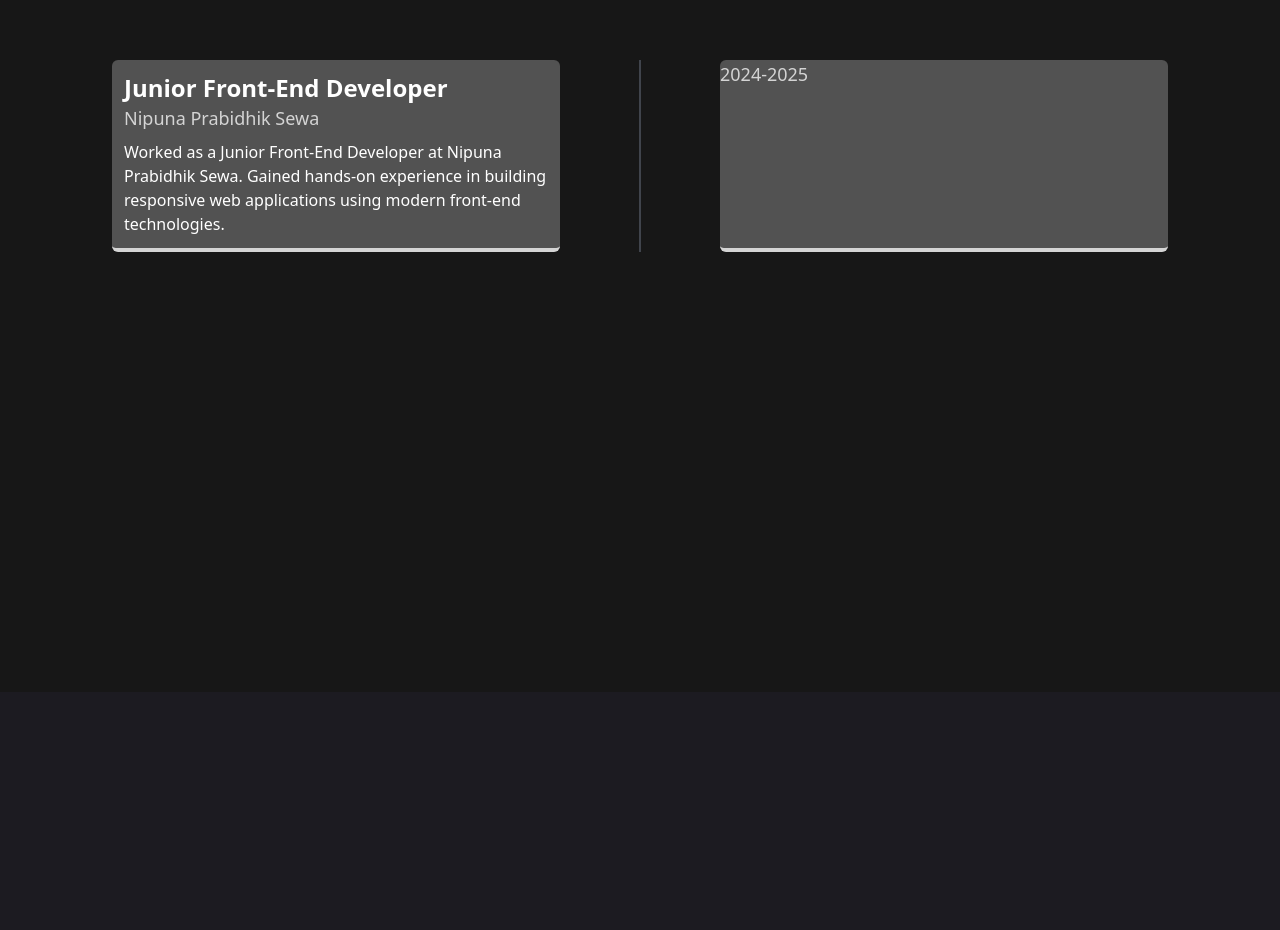
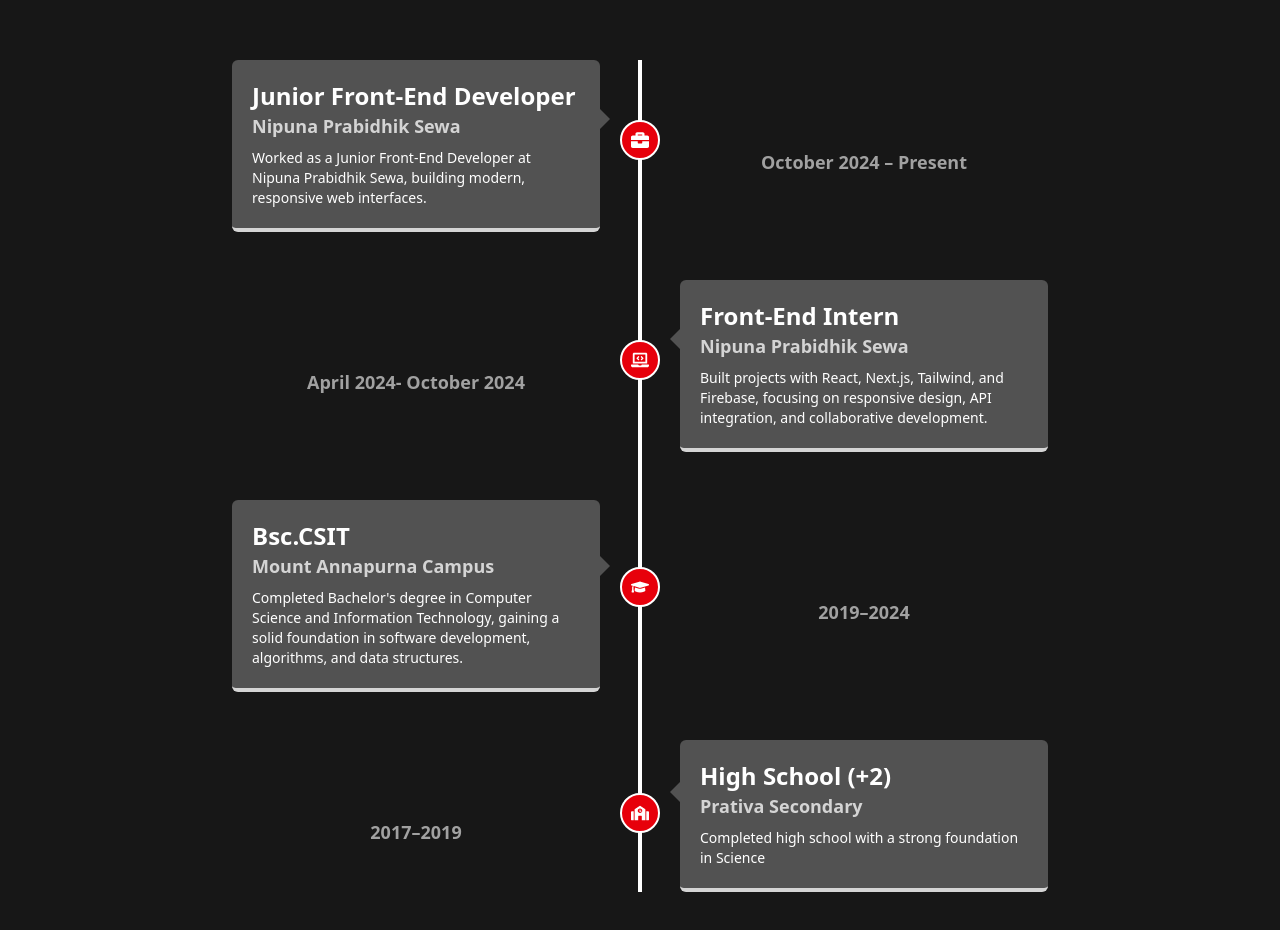
Before and after one commit to Aayusha-Mulmi/my-portfolio, a Next.js app: page / in a window 1280 px wide. Shown: the part 3772-4702 px from the top of the page. Before the commit the page ends 4464 px from the top, so only its background shows below. Built offline with nearby package versions, Linux system fonts and the light colour scheme; a web font is replaced by a local one.

Commit message:
Add new resume PDF and update links in Hero component

```diff
--- a/src/app/Experience/page.tsx
+++ b/src/app/Experience/page.tsx
@@ -1,34 +1,94 @@
 import React from "react";
+import {
+  FaBriefcase,
+  FaGraduationCap,
+  FaSchool,
+  FaLaptopCode,
+} from "react-icons/fa";
 
 export default function Experience() {
+  const timeline = [
+    {
+      title: "Junior Front-End Developer",
+      place: "Nipuna Prabidhik Sewa",
+      desc: "Worked as a Junior Front-End Developer at Nipuna Prabidhik Sewa, building modern, responsive web interfaces.",
+      date: "October 2024 – Present",
+      icon: <FaBriefcase />,
+    },
+    {
+      title: "Front-End Intern",
+      place: "Nipuna Prabidhik Sewa",
+      desc: "Built projects with React, Next.js, Tailwind, and Firebase, focusing on responsive design, API integration, and collaborative development.",
+      date: "April 2024- October 2024",
+      icon: <FaLaptopCode />,
+    },
+    {
+      title: "Bsc.CSIT",
+      place: "Mount Annapurna Campus",
+      desc: "Completed Bachelor's degree in Computer Science and Information Technology, gaining a solid foundation in software development, algorithms, and data structures.",
+      date: "2019–2024",
+      icon: <FaGraduationCap />,
+    },
+    {
+      title: "High School (+2)",
+      place: "Prativa Secondary",
+      desc: "Completed high school with a strong foundation in Science",
+      date: "2017–2019",
+      icon: <FaSchool />,
+    },
+  ];
+
   return (
-    <>
-      <div className="min-h-screen bg-neutral-900 px-8 py-16">
-        <h1 className="text-center text-4xl font-bold text-white mb-4">
-          <span>
+    <div className="min-h-screen bg-neutral-900 px-4 sm:px-8 py-16">
+      <h1 className="text-center text-3xl sm:text-4xl font-bold text-white mb-16">
         Education <span className="text-red-500">&</span> Experience
-          </span>
       </h1>
 
-        <div className="grid grid-cols-2 relative mt-16">
-          {/* <div className="p-8 text-right">Left side</div> */}
+      <div className="relative max-w-4xl mx-auto">
+        {/* Vertical line for desktop */}
+        <div className="hidden md:block absolute top-0 left-1/2 w-1 h-full bg-white -translate-x-1/2"></div>
 
-          <div className=" mx-20 p-3 text-left bg-neutral-600 relative border-b-4 border-neutral-300 rounded-md">
-            <h1 className="font-bold text-2xl  ">Junior Front-End Developer</h1>
-            <h3 className="text-neutral-300 text-lg pb-2">Nipuna Prabidhik Sewa</h3>
-            <p>
-              Worked as a Junior Front-End Developer at Nipuna Prabidhik Sewa. Gained hands-on experience in building responsive web
-              applications using modern front-end technologies.
-            </p>
+        {timeline.map((item, index) => (
+          <div
+            key={index}
+            className="flex flex-col md:grid md:grid-cols-2 relative mt-12"
+          >
+            {/* Date + Icon on mobile */}
+            <div
+              className={`flex items-center justify-center mb-3 md:mb-0 md:mt-8 mx-5 md:mx-10 ${
+                index % 2 === 0 ? "md:text-left md:order-2" : "md:text-right md:order-1"
+              }`}
+            >
+              <div className="md:hidden flex items-center justify-center w-10 h-10 bg-red-600 text-white rounded-full border-2 border-white mr-3">
+                {item.icon}
+              </div>
+              <span className="text-lg font-semibold text-neutral-400 text-center">{item.date}</span>
             </div>
 
-            <div className="mx-20 text-left bg-neutral-600 relative border-b-4 border-neutral-300 rounded-md">
-            <h3 className="text-neutral-300 text-lg ">2024-2025</h3>
+            {/* Description */}
+            <div
+              className={`relative mx-5 md:mx-10 p-4 sm:p-5 bg-neutral-600 border-b-4 border-neutral-300 rounded-md text-left
+                before:content-[''] before:absolute before:top-[35%] before:-translate-y-1/2
+                ${
+                  index % 2 === 0
+                    ? "md:before:right-[-10px] md:before:border-y-[10px] md:before:border-l-[10px] md:before:border-y-transparent md:before:border-l-neutral-600 md:order-1"
+                    : "md:before:left-[-10px] md:before:border-y-[10px] md:before:border-r-[10px] md:before:border-y-transparent md:before:border-r-neutral-600 md:order-2"
+                }`}
+            >
+              <h1 className="font-bold text-xl sm:text-2xl">{item.title}</h1>
+              <h3 className="text-neutral-300 text-md sm:text-lg pb-2 font-bold">
+                {item.place}
+              </h3>
+              <p className="text-left text-sm sm:text-md">{item.desc}</p>
             </div>
 
-          <span className="absolute top-0 bottom-0 left-1/2 w-px bg-gray-500 -translate-x-1/2"></span>
+            {/* Timeline Icon for desktop */}
+            <div className="hidden md:flex absolute left-1/2 top-[35%] w-10 h-10 items-center justify-center bg-red-600 text-white rounded-full -translate-x-1/2 z-10 border-2 border-white text-lg">
+              {item.icon}
             </div>
           </div>
-    </>
+        ))}
+      </div>
+    </div>
   );
 }
--- a/src/app/Hero/page.tsx
+++ b/src/app/Hero/page.tsx
@@ -1,3 +1,4 @@
+/* eslint-disable @next/next/no-html-link-for-pages */
 import Image from "next/image";
 import { FaArrowRight } from "react-icons/fa6";
 import { MdOutlineFileDownload } from "react-icons/md";
@@ -8,7 +9,7 @@
   return (
     <div className="h-100vh flex relative py-15  ">
       <div className="mx-auto px-12 grid grid-cols-1 lg:grid-cols-2 gap-16 items-center justify-items-center">
-       <div>
+        <div>
           <Image
             src="/Images/1000017914.jpg"
             width={375}
@@ -36,7 +37,11 @@
               <a href="/MyWork">View My Work</a>
               <FaArrowRight />
             </button>
-            <a href="/Resume.pdf " target="_blank" rel="noopener noreferrer">
+            <a
+              href="/AayuResume.pdf "
+              target="_blank"
+              rel="noopener noreferrer"
+            >
               <button className="mt-5 px-4 py-2 border bg-gray-900 border-gray-500 text-white rounded-md hover:bg-gray-800 transition duration-300 flex justify-center items-center gap-3 text-sm font-semibold">
                 <MdOutlineFileDownload className="text-xl" /> Resume
               </button>
@@ -78,7 +83,6 @@
             </a>
           </div>
         </div>
-
       </div>
     </div>
   );
```
Also changed, not shown: 2 other files (tests, documents, lock files or other folders). Lines whose indentation alone changed are shown as unchanged.
